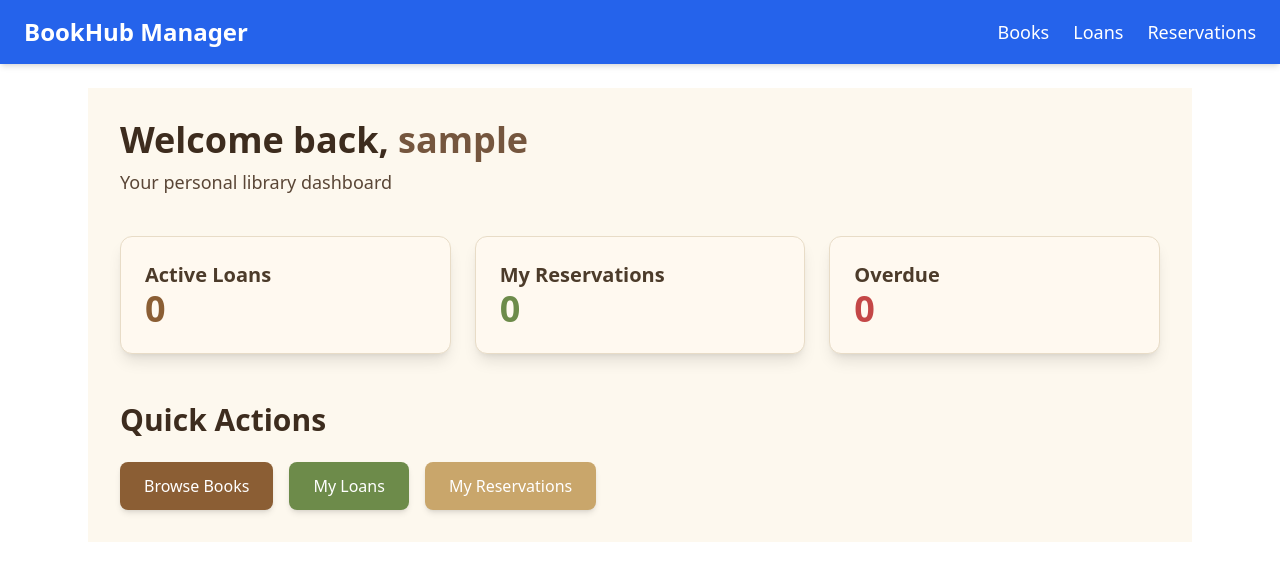
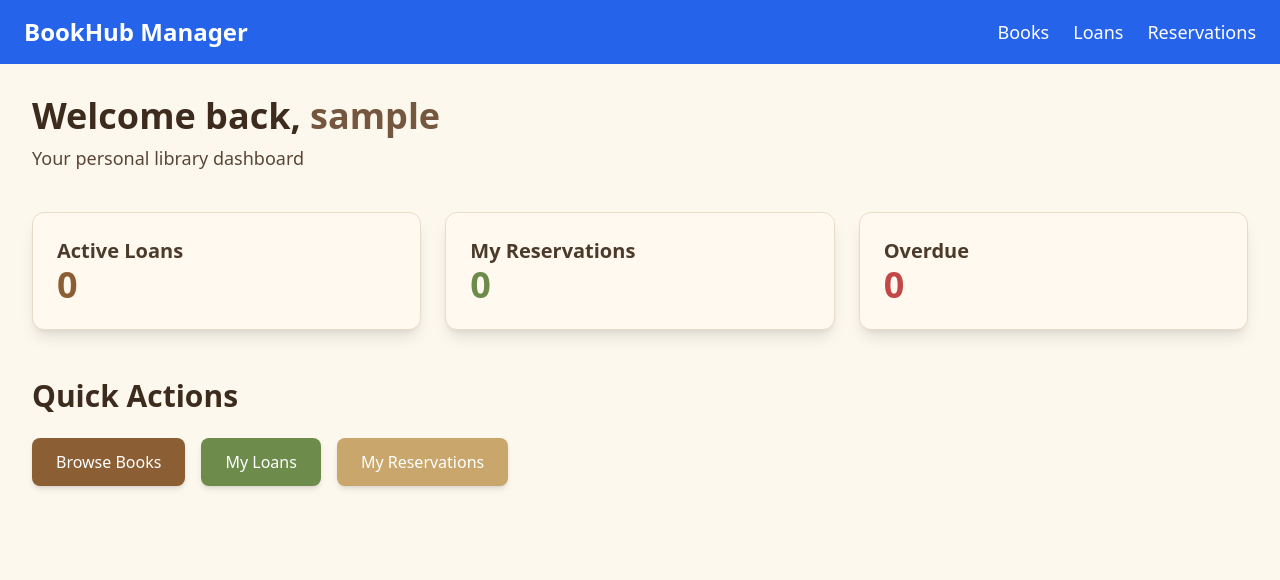
Before and after one commit to JohnBravos/bookhub-manager, a React app in the folder frontend/: page / in a window 1280 px wide. Shown: the top 580 px of the page. Built offline with nearby package versions, Linux system fonts and the light colour scheme; no server answers; sample sign-in values are in the browser's storage; the HTML template or start-up script is replaced by a standard one.

Commit message:
feat: support fullscreen layout for dashboard page
- Update Layout to detect fullscreen pages by route (/ and /member-dashboard)
- Apply full width/height without padding/max-width constraints for these routes
- Keep standard padded layout for other pages (books, loans, reservations)

```diff
--- a/frontend/src/components/Layout.jsx
+++ b/frontend/src/components/Layout.jsx
@@ -1,11 +1,14 @@
 import Navbar from "./Navbar";
-import { Outlet } from "react-router-dom";
+import { Outlet, useLocation } from "react-router-dom";
 
 export default function Layout() {
+  const location = useLocation();
+  const isFullscreenPage = location.pathname === "/" || location.pathname === "/member-dashboard";
+
   return (
     <>
       <Navbar />
-      <div className="p-6 max-w-6xl mx-auto">
+      <div className={isFullscreenPage ? "w-screen h-screen overflow-auto" : "p-6 max-w-6xl mx-auto"}>
         <Outlet />
       </div>
     </>
```
